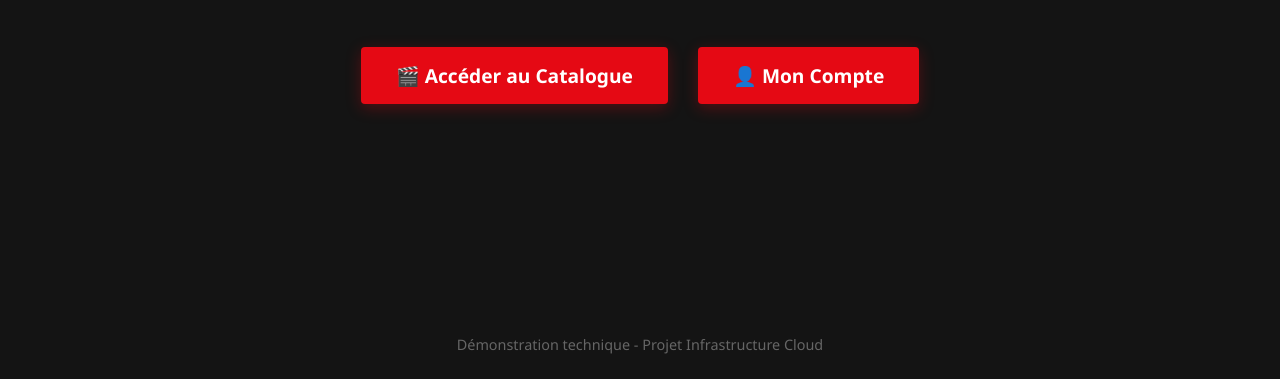
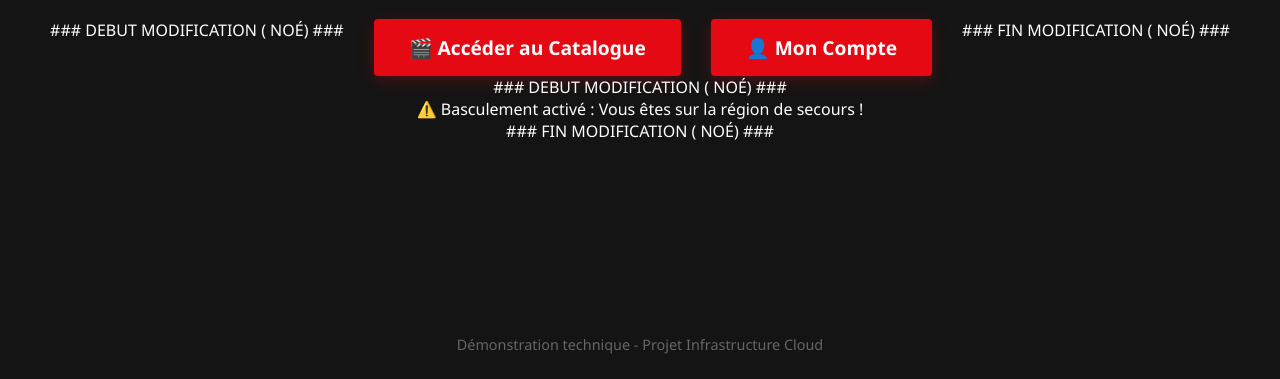
Before and after one commit to Velfouille/projet-m1-infra-Microservices-conteneurs-et-routage-par-chemin-Fichier, a plain HTML site: page index.html in a window 1280 px wide. Shown: the part 426-805 px from the top of the page. Drawn offline with Linux system fonts and the light colour scheme; no server answers.

Commit message:
modif HTML

```diff
--- a/index.html
+++ b/index.html
@@ -60,6 +60,15 @@
             color: #666;
             font-size: 0.9em;
         }
+
+### DEBUT MODIFICATION ( NOÉ) ###
+        #failover-status {
+            margin-top: 20px;
+            color: orange;
+            font-weight: bold;
+            display: none;
+        }
+### FIN MODIFICATION ( NOÉ) ###
     </style>
 </head>
 <body>
@@ -68,9 +77,51 @@
     <p>Architecture Microservices propulsée par AWS Fargate</p>
 
     <div class="button-container">
-        <a href="http://streamflex-alb-1920573686.us-east-1.elb.amazonaws.com/catalog" target="_blank" class="btn">🎬 Accéder au Catalogue</a>
-        <a href="http://streamflex-alb-1920573686.us-east-1.elb.amazonaws.com/user" target="_blank" class="btn">👤 Mon Compte</a>
+### DEBUT MODIFICATION ( NOÉ) ###
+        <a href="#" id="link-catalog" target="_blank" class="btn">🎬 Accéder au Catalogue</a>
+        <a href="#" id="link-user" target="_blank" class="btn">👤 Mon Compte</a>
+### FIN MODIFICATION ( NOÉ) ###
     </div>
+
+### DEBUT MODIFICATION ( NOÉ) ###
+    <div id="failover-status">⚠️ Basculement activé : Vous êtes sur la région de secours !</div>
+
+    <script>
+        // /!\ IMPORTANT : À l'issue du ./deploy.sh, récupère les 2 URL des ALB dans
+        // la console bash et colle-les dans les deux variables ci-dessous : /!\
+        const API_ACTIVE = "http://METTRE_ALB_US_EAST_1_ICI.elb.amazonaws.com";
+        const API_PASSIVE = "http://METTRE_ALB_US_WEST_2_ICI.elb.amazonaws.com";
+
+        const linkCatalog = document.getElementById('link-catalog');
+        const linkUser = document.getElementById('link-user');
+        const failoverStatus = document.getElementById('failover-status');
+
+        // Par défaut, on route vers la région principale
+        linkCatalog.href = API_ACTIVE + "/catalog";
+        linkUser.href = API_ACTIVE + "/user";
+
+        // Test "Client-Side Load Balancing" : On vérifie si l'API Active est en vie
+        fetch(API_ACTIVE + "/catalog", {
+            method: 'GET',
+            signal: AbortSignal.timeout(3000) // Timeout de 3 secondes pour ne pas bloquer l'utilisateur
+        })
+        .then(response => {
+            if (!response.ok) throw new Error("Erreur Serveur Primaire");
+            console.log("✅ API Active en ligne");
+        })
+        .catch(error => {
+            console.warn("⚠️ API Active indisponible, basculement vers la région Passive !");
+
+            // Si c'est mort, on bascule les liens vers le secours
+            linkCatalog.href = API_PASSIVE + "/catalog";
+            linkUser.href = API_PASSIVE + "/user";
+
+            // Affichage visuel
+            failoverStatus.style.display = "block";
+            document.body.style.borderTop = "5px solid orange";
+        });
+    </script>
+### FIN MODIFICATION ( NOÉ) ###
 
     <div class="footer">
         Démonstration technique - Projet Infrastructure Cloud
```
